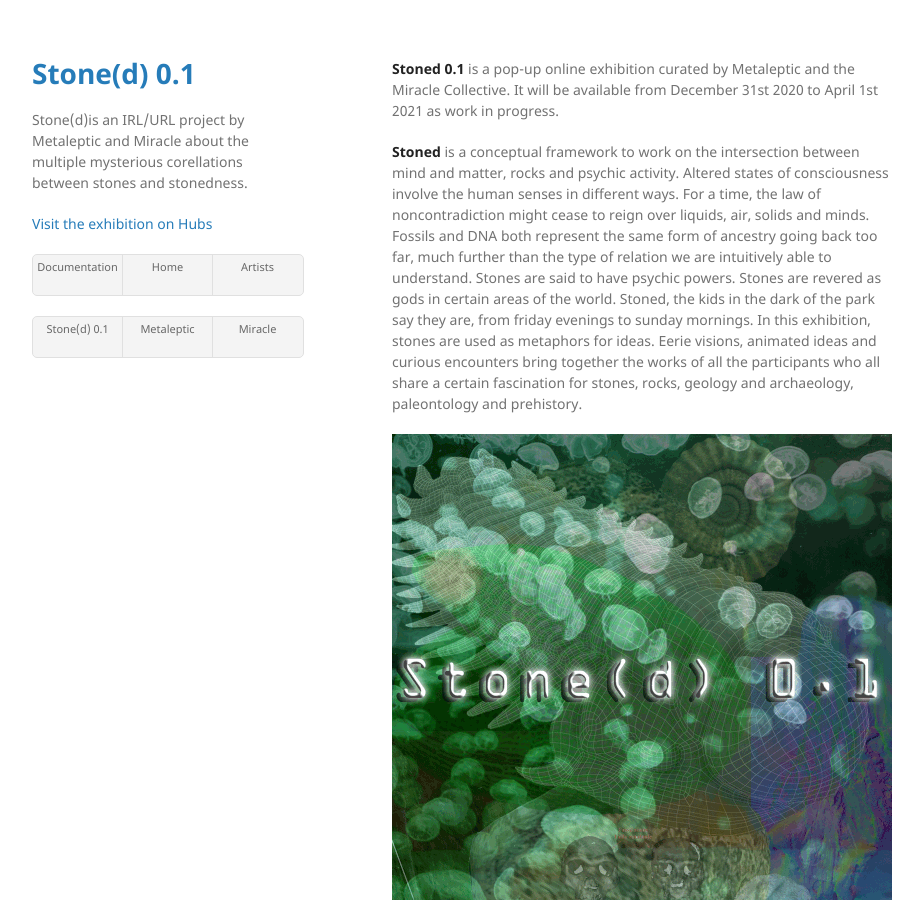
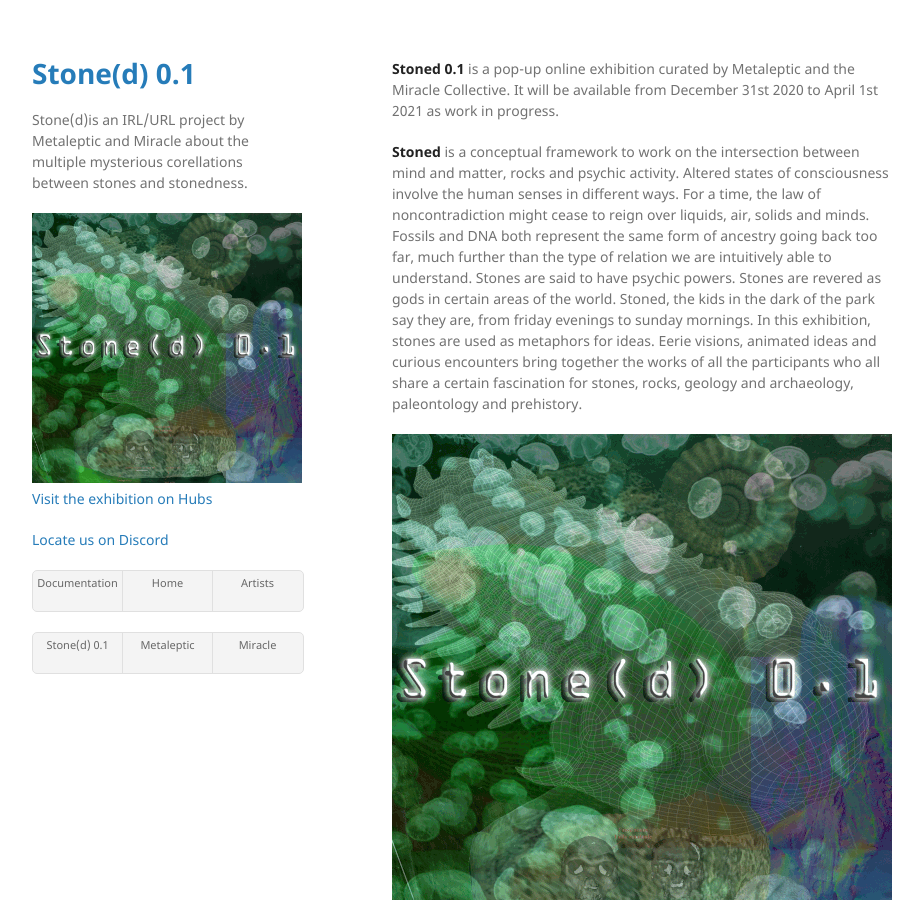
Before and after one commit to gnozo/Stoned, a Jekyll site: the page built from index.md, in a window 1280 px wide and 900 px high. Shown: the whole window, without its empty margins (178-1101 px from the left). Built offline with Jekyll 4.4.1, drawn with Linux system fonts in a browser that asks for light colours.

Commit message:
Update default.html

```diff
--- a/_layouts/default.html
+++ b/_layouts/default.html
@@ -22,9 +22,12 @@
 
         <p>{{ site.description | default: site.github.project_tagline }}</p>
 
-        {% if site.github.is_project_page %}
+<img src="https://github.com/gnozo/Stoned/blob/run/assets/img/stoned-logo.gif?raw=true">
+
+
         <p class="view"><a href="https://hubs.mozilla.com/vdTNP8K/stoned-0-1-room-0-lobby">Visit the exhibition on Hubs</a></p>
-        {% endif %}
+          <p class="view"><a href="https://discord.gg/KShAMBpv35">Locate us on Discord</a></p>
+
 
         {% if site.github.is_user_page %}
         <p class="view"><a href="{{ site.github.owner_url }}">View My GitHub Profile</a></p>
```
